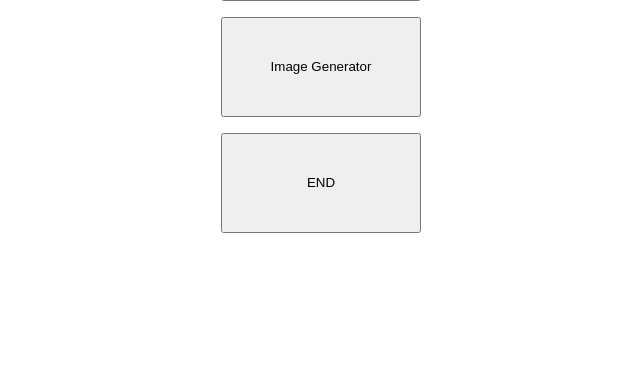
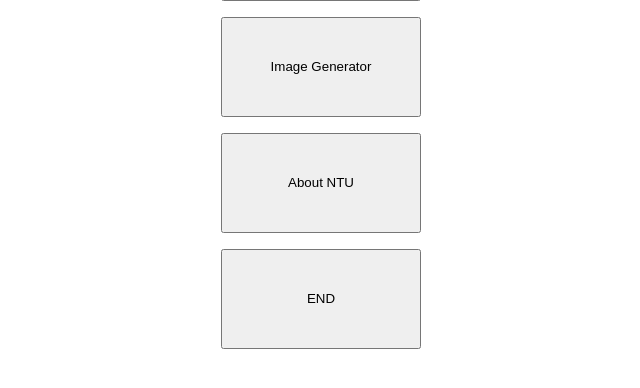
Before and after one commit to Nikkijjj/rpa-Feb-19-2024, a Flask app: page /main in a window 1280 px wide. Shown: the part 205-593 px from the top of the page, without its empty margins (103-743 px from the left). Run offline with Flask 3, Linux system fonts and the light colour scheme.

Commit message:
Update main.html

```diff
--- a/templates/main.html
+++ b/templates/main.html
@@ -18,6 +18,10 @@
     <input type = "submit" value="Image Generator" style="width:200px;height:100px;">
   </form>
 
+  <form action="/text_ntu" method="post">
+    <input type = "submit" value="About NTU" style="width:200px;height:100px;">
+  </form>
+
   <form action="/end" method="post">
     <input type = "submit" value="END" style="width:200px;height:100px;">
   </form>
```
